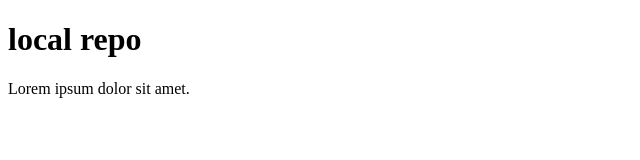
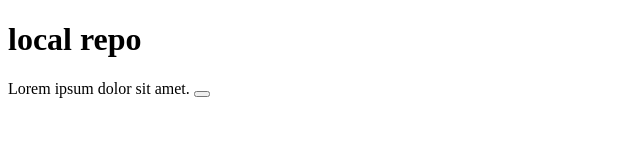
Before and after one commit to Rohit-2050/Demo, a plain HTML site: page localrepo/index.html in a window 1280 px wide. Shown: the full height of the page, 0-640 px from the left. Drawn offline with Linux system fonts and the light colour scheme.

Commit message:
added button

```diff
--- a/localrepo/index.html
+++ b/localrepo/index.html
@@ -7,6 +7,6 @@
 </head>
 <body>
     <h1>local repo</h1>
-    <p>Lorem ipsum dolor sit amet.</p>
+    <p>Lorem ipsum dolor sit amet. <button></button></p>
 </body>
 </html>
```
